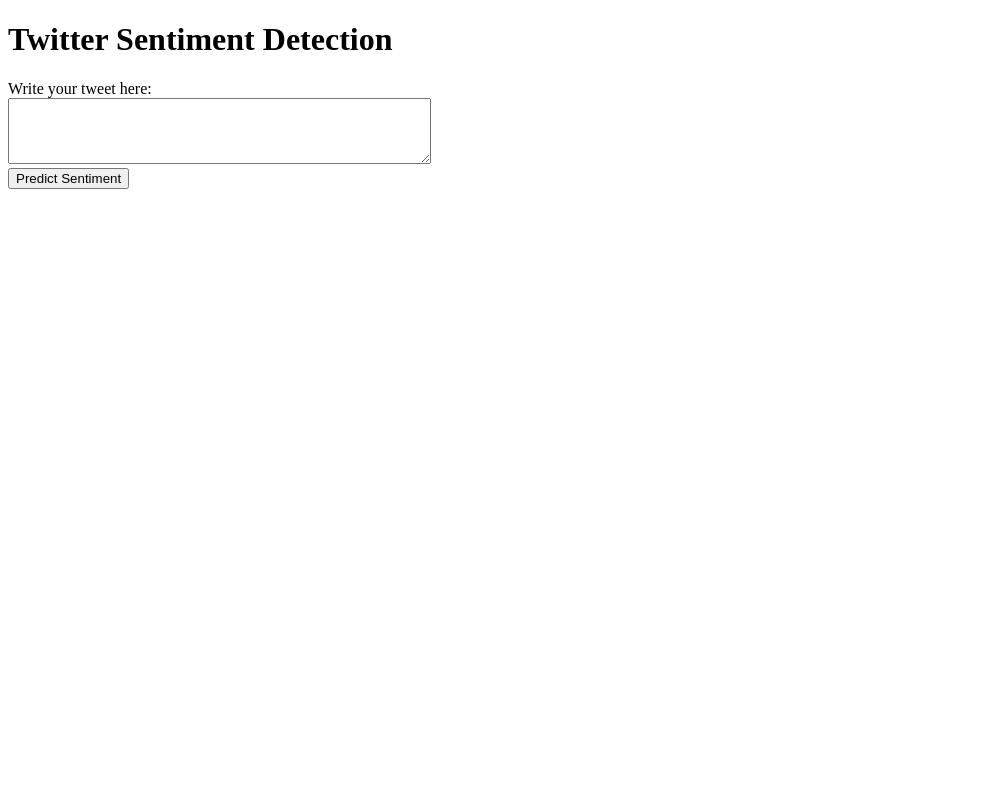
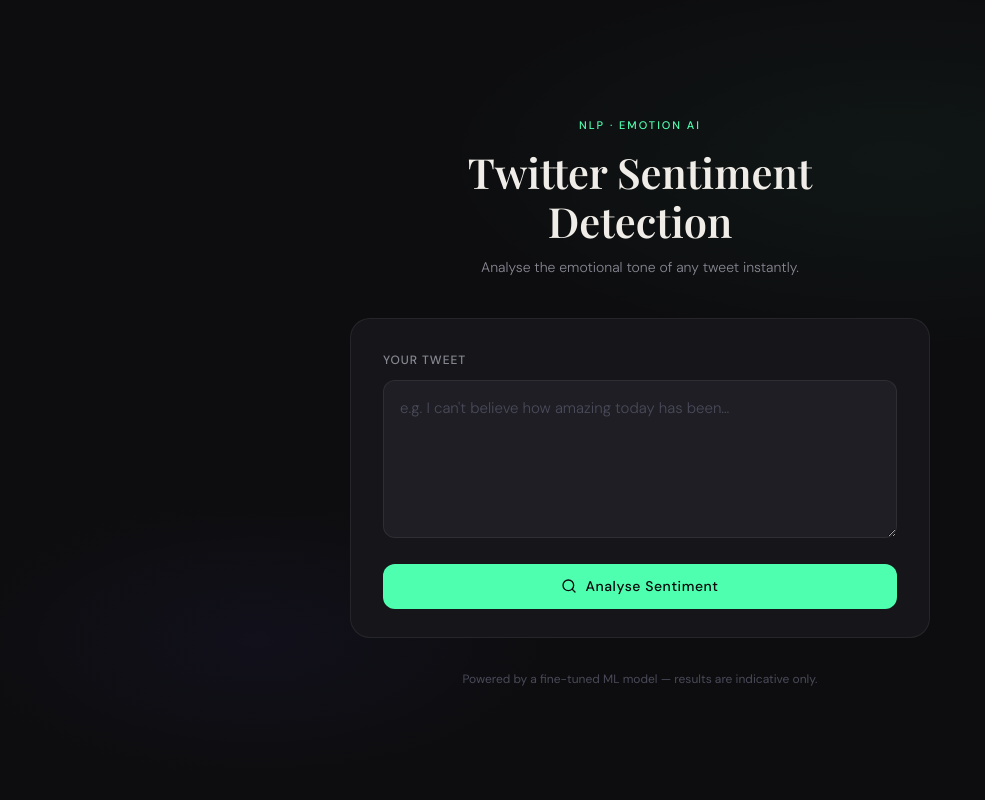
Before and after one commit to AvanindraBose/Twitter-Sentiment-Detection, a FastAPI app: page / in a window 1280 px wide. Shown: the whole page, without its empty margins (0-985 px from the left). Run offline with FastAPI, Linux system fonts and the light colour scheme.

Commit message:
Frontend HTML & CSS FIles are completed.

```diff
--- a/backend/main.py
+++ b/backend/main.py
@@ -1,6 +1,7 @@
 from fastapi import FastAPI
 from backend.api import routes_predict
+from fastapi.staticfiles import StaticFiles
 
 app = FastAPI(title="Twitter Sentiment Detection API", description="API for detecting sentiment in tweets", version="1.0")
-
+app.mount("/static", StaticFiles(directory="backend/static"), name="static")
 app.include_router(routes_predict.router , tags=["Predict"])
--- /dev/null
+++ b/backend/static/style.css
@@ -0,0 +1,234 @@
+@import url('https://fonts.googleapis.com/css2?family=Playfair+Display:wght@400;600&family=DM+Sans:wght@300;400;500&display=swap');
+
+*, *::before, *::after {
+  box-sizing: border-box;
+  margin: 0;
+  padding: 0;
+}
+
+:root {
+  --bg: #0d0d0f;
+  --surface: #16161a;
+  --surface-2: #1e1e24;
+  --border: rgba(255,255,255,0.07);
+  --border-hover: rgba(255,255,255,0.15);
+  --accent: #4fffb0;
+  --accent-dim: rgba(79,255,176,0.1);
+  --accent-glow: rgba(79,255,176,0.25);
+  --text-primary: #f0ede8;
+  --text-secondary: #888894;
+  --text-muted: #4a4a5a;
+  --danger: #ff5f5f;
+  --font-display: 'Playfair Display', Georgia, serif;
+  --font-body: 'DM Sans', sans-serif;
+}
+
+html, body {
+  min-height: 100vh;
+  background-color: var(--bg);
+  color: var(--text-primary);
+  font-family: var(--font-body);
+  font-size: 16px;
+  line-height: 1.6;
+}
+
+body {
+  display: flex;
+  flex-direction: column;
+  align-items: center;
+  justify-content: center;
+  padding: 2rem 1rem;
+  background-image:
+    radial-gradient(ellipse 60% 40% at 70% 20%, rgba(79,255,176,0.04) 0%, transparent 60%),
+    radial-gradient(ellipse 40% 30% at 20% 80%, rgba(100,80,255,0.05) 0%, transparent 60%);
+}
+
+.page-wrapper {
+  width: 100%;
+  max-width: 580px;
+}
+
+/* ── Header ── */
+.site-header {
+  text-align: center;
+  margin-bottom: 2.5rem;
+}
+
+.site-header .eyebrow {
+  display: inline-block;
+  font-family: var(--font-body);
+  font-size: 11px;
+  font-weight: 500;
+  letter-spacing: 0.18em;
+  text-transform: uppercase;
+  color: var(--accent);
+  margin-bottom: 0.75rem;
+}
+
+.site-header h1 {
+  font-family: var(--font-display);
+  font-size: clamp(1.8rem, 5vw, 2.6rem);
+  font-weight: 600;
+  color: var(--text-primary);
+  line-height: 1.2;
+}
+
+.site-header p {
+  margin-top: 0.6rem;
+  font-size: 14px;
+  color: var(--text-secondary);
+  font-weight: 300;
+}
+
+/* ── Card ── */
+.card {
+  background: var(--surface);
+  border: 0.5px solid var(--border);
+  border-radius: 20px;
+  padding: 2rem 2rem 1.75rem;
+  transition: border-color 0.3s ease;
+}
+
+.card:hover {
+  border-color: var(--border-hover);
+}
+
+/* ── Form ── */
+.form-label {
+  display: block;
+  font-size: 12px;
+  font-weight: 500;
+  letter-spacing: 0.08em;
+  text-transform: uppercase;
+  color: var(--text-secondary);
+  margin-bottom: 0.6rem;
+}
+
+textarea {
+  width: 100%;
+  background: var(--surface-2);
+  border: 0.5px solid var(--border);
+  border-radius: 12px;
+  color: var(--text-primary);
+  font-family: var(--font-body);
+  font-size: 15px;
+  font-weight: 300;
+  line-height: 1.7;
+  padding: 0.9rem 1rem;
+  resize: vertical;
+  min-height: 130px;
+  outline: none;
+  transition: border-color 0.25s, box-shadow 0.25s;
+}
+
+textarea::placeholder {
+  color: var(--text-muted);
+}
+
+textarea:focus {
+  border-color: var(--accent);
+  box-shadow: 0 0 0 3px var(--accent-glow);
+}
+
+/* ── Button ── */
+.btn-predict {
+  display: flex;
+  align-items: center;
+  justify-content: center;
+  gap: 8px;
+  width: 100%;
+  margin-top: 1.1rem;
+  padding: 0.85rem 1.5rem;
+  background: var(--accent);
+  color: #0a0a0c;
+  font-family: var(--font-body);
+  font-size: 14px;
+  font-weight: 500;
+  letter-spacing: 0.04em;
+  border: none;
+  border-radius: 12px;
+  cursor: pointer;
+  transition: opacity 0.2s, transform 0.15s;
+}
+
+.btn-predict:hover {
+  opacity: 0.88;
+}
+
+.btn-predict:active {
+  transform: scale(0.98);
+}
+
+.btn-predict svg {
+  width: 16px;
+  height: 16px;
+}
+
+/* ── Divider ── */
+.divider {
+  border: none;
+  border-top: 0.5px solid var(--border);
+  margin: 1.5rem 0;
+}
+
+/* ── Result card ── */
+.result-card {
+  background: var(--surface);
+  border: 0.5px solid var(--border);
+  border-radius: 20px;
+  padding: 2rem;
+  text-align: center;
+}
+
+.result-card .result-label {
+  font-size: 11px;
+  font-weight: 500;
+  letter-spacing: 0.18em;
+  text-transform: uppercase;
+  color: var(--text-secondary);
+  margin-bottom: 1rem;
+}
+
+.result-card .sentiment-badge {
+  display: inline-block;
+  font-family: var(--font-display);
+  font-size: 2.2rem;
+  font-weight: 600;
+  color: var(--accent);
+  margin-bottom: 0.5rem;
+}
+
+.result-card .sentiment-raw {
+  font-size: 13px;
+  color: var(--text-muted);
+  margin-bottom: 1.5rem;
+}
+
+.btn-back {
+  display: inline-flex;
+  align-items: center;
+  gap: 6px;
+  padding: 0.6rem 1.25rem;
+  background: transparent;
+  color: var(--text-secondary);
+  font-family: var(--font-body);
+  font-size: 13px;
+  font-weight: 400;
+  border: 0.5px solid var(--border);
+  border-radius: 10px;
+  text-decoration: none;
+  transition: color 0.2s, border-color 0.2s;
+}
+
+.btn-back:hover {
+  color: var(--text-primary);
+  border-color: var(--border-hover);
+}
+
+/* ── Footer ── */
+.site-footer {
+  text-align: center;
+  margin-top: 2rem;
+  font-size: 12px;
+  color: var(--text-muted);
+}
--- a/backend/templates/index.html
+++ b/backend/templates/index.html
@@ -1,20 +1,42 @@
 <!DOCTYPE html>
-
-<html>
+<html lang="en">
 <head>
+  <meta charset="UTF-8" />
+  <meta name="viewport" content="width=device-width, initial-scale=1.0" />
   <title>Twitter Sentiment Detection</title>
+  <link rel="stylesheet" href="/static/style.css" />
 </head>
 <body>
-        <h1>Twitter Sentiment Detection</h1>
+  <div class="page-wrapper">
+
+    <header class="site-header">
+      <span class="eyebrow">NLP · Emotion AI</span>
+      <h1>Twitter Sentiment<br>Detection</h1>
+      <p>Analyse the emotional tone of any tweet instantly.</p>
+    </header>
+
+    <div class="card">
       <form action="/predict" method="POST">
-            <label>Write your tweet here:</label><br>
-            <textarea name="text" rows="4" cols="50"></textarea><br>
-            <input type="submit" value="Predict Sentiment">
+        <label class="form-label" for="tweet">Your tweet</label>
+        <textarea
+          id="tweet"
+          name="text"
+          rows="5"
+          placeholder="e.g. I can't believe how amazing today has been…"
+        ></textarea>
+        <button type="submit" class="btn-predict">
+          <svg viewBox="0 0 24 24" fill="none" stroke="currentColor" stroke-width="2" stroke-linecap="round" stroke-linejoin="round">
+            <circle cx="11" cy="11" r="8"/><line x1="21" y1="21" x2="16.65" y2="16.65"/>
+          </svg>
+          Analyse Sentiment
+        </button>
       </form>
+    </div>
 
-        <!-- Add this block to show the result -->
-        {% if sentiment is defined %}
-            <h2>Result: {{ sentiment }}</h2>
-        {% endif %}
+    <footer class="site-footer">
+      Powered by a fine-tuned ML model &mdash; results are indicative only.
+    </footer>
+
+  </div>
 </body>
 </html>
```
Also changed, not shown: backend/templates/result.html (+41 -9 lines). Lines whose indentation alone changed are shown as unchanged.
